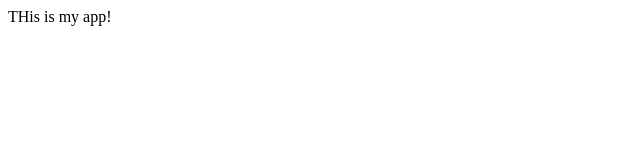
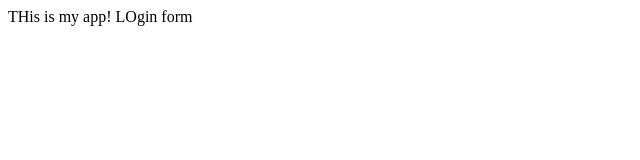
Before and after one commit to paynworth/myappssample, a plain HTML site: page index.html in a window 1280 px wide. Shown: the full height of the page, 0-640 px from the left. Drawn offline with Linux system fonts and the light colour scheme.

Commit message:
login form

```diff
--- /dev/null
+++ b/dir2/app2.js
@@ -0,0 +1 @@
+console.log('123');
--- a/index.html
+++ b/index.html
@@ -4,5 +4,7 @@
 </head>
 <body>
 THis is my app!
+
+LOgin form
 </body>
 </html>
```
Also changed, not shown: login.html (added, +1 -0 lines), log.txt (added).
